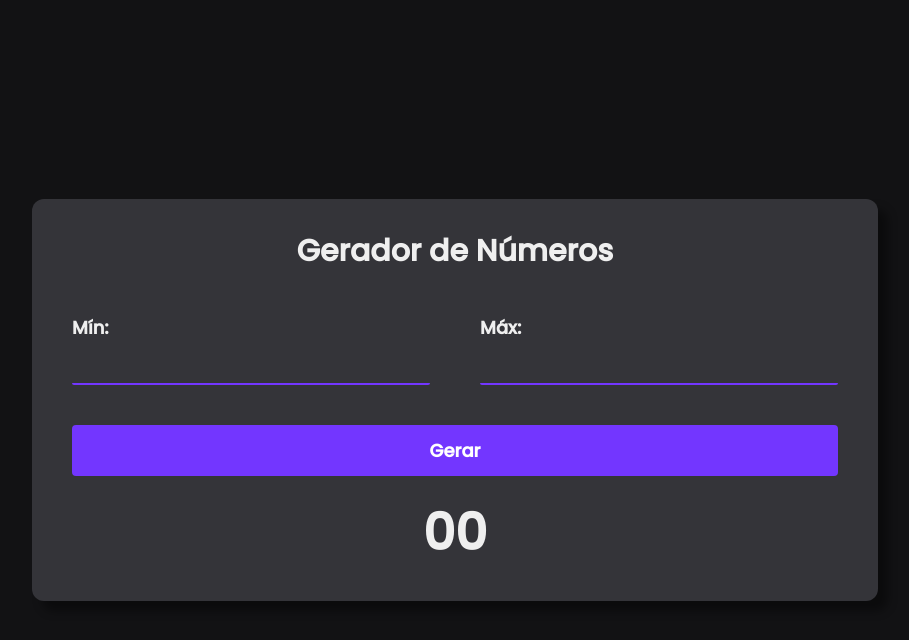
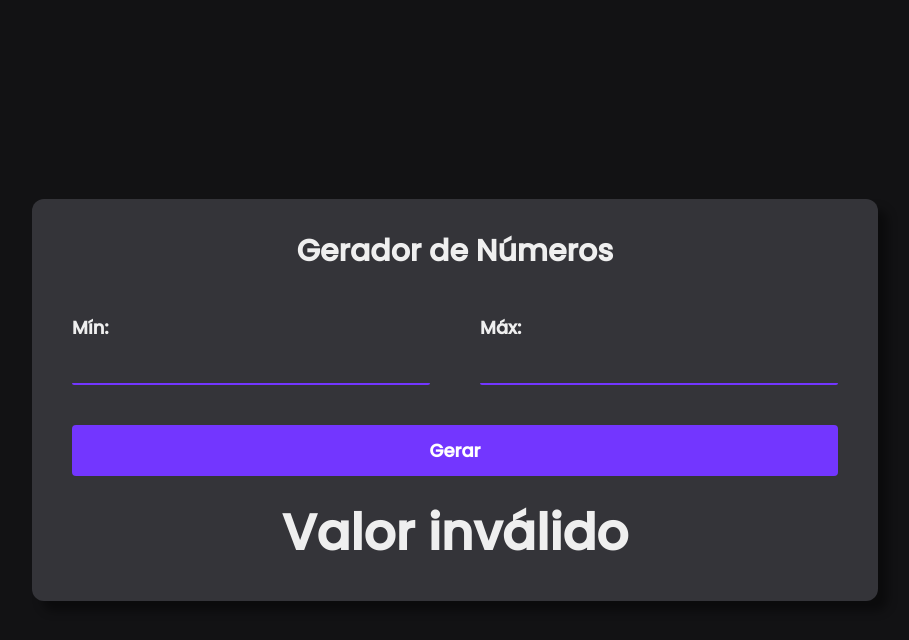
Before and after one commit to LuisFernandoRufato/gerador-de-numeros-aleatorios, a plain HTML site: page index.html in a window 1280 px wide. Both pictures are taken after a click on the button "Gerar". Shown: the whole page, without its empty margins (185-1094 px from the left). Drawn offline with Linux system fonts and the light colour scheme.

Commit message:
projeto finalizado

```diff
--- a/assets/js/script.js
+++ b/assets/js/script.js
@@ -0,0 +1,14 @@
+const button = document.getElementById('generate');
+
+button.addEventListener('click', function() {
+    const min = parseInt(document.getElementById('min').value);
+    const max = parseInt(document.getElementById('max').value);
+
+    let result = Math.floor(Math.random() * (max - min + 1)) + min;
+
+    if (isNaN(result)) {
+        result = 'Valor inválido';
+    }
+
+    document.querySelector('#result > span').textContent = result;
+});
--- a/index.html
+++ b/index.html
@@ -26,5 +26,6 @@
             <span>00</span>
         </div>
     </div>
+    <script type="text/javascript" src="assets/js/script.js"></script>
 </body>
 </html>
```
